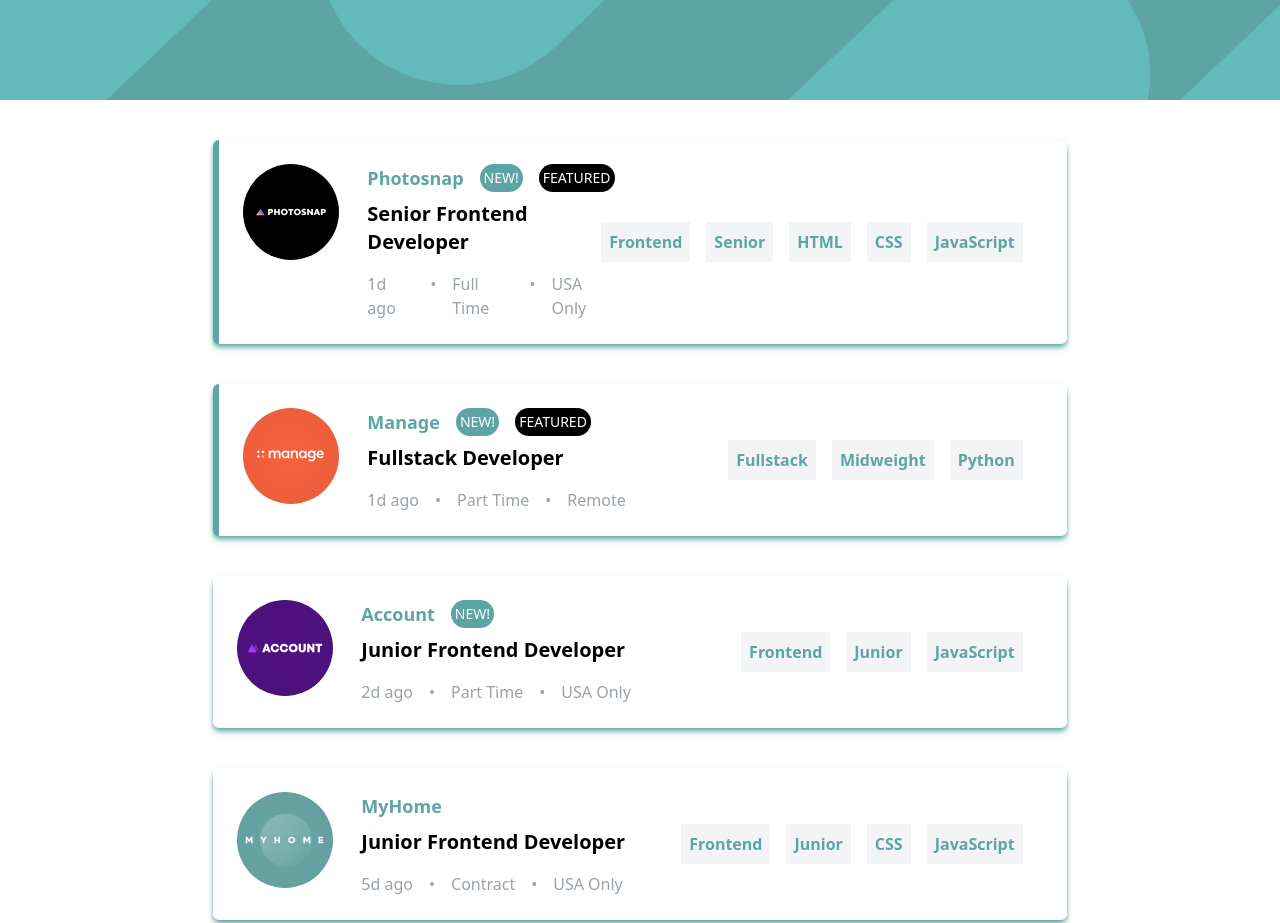
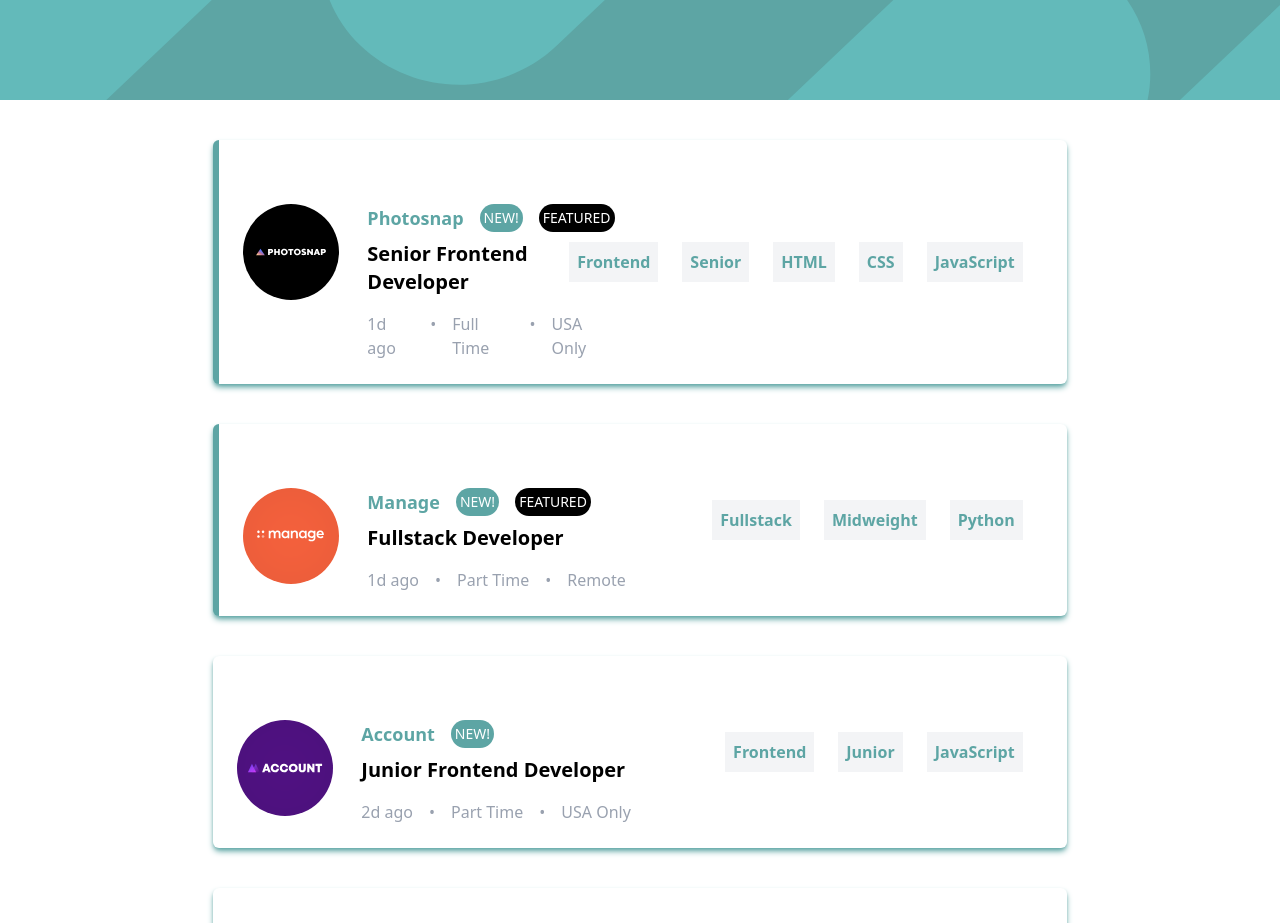
Before and after one commit to mugisha12john/static-job-listings-master-js, a website: page index.html in a window 1280 px wide. Shown: the top 923 px of the page. Drawn offline with Linux system fonts and the light colour scheme.

Commit message:
feat: finilize front end design

```diff
--- a/src/script.js
+++ b/src/script.js
@@ -29,7 +29,7 @@
       jobCard.dataset.tools = job.tools.map((t) => t.toLowerCase()).join(" ");
 
       jobCard.innerHTML = `
-            <div class="flex flex-col md:flex-row space-x-7">
+            <div class="flex flex-col md:flex-row mt-10 space-x-7">
                 <img src="${job.logo}" alt="${
         job.company
       } logo" class="h-16 w-16 md:h-24 md:w-24 -mt-10 md:mt-0"/>
@@ -62,7 +62,7 @@
                 </div>
             </div>
             <hr class="my-4 border border-gray-300 w-full md:hidden"/>
-            <div class="flex flex-wrap m-5 md:flex-nowrap space-x-4">
+            <div class="flex flex-wrap m-5 gap-2 md:flex-nowrap space-x-4">
                 <button data-filter="${
                   job.role
                 }" class="filter-btn bg-gray-100 hover:cursor-pointer hover:bg-[#5da5a4] hover:text-white p-2 font-semibold text-[#5da5a4]">
```
Also changed, not shown: src/output.css.
